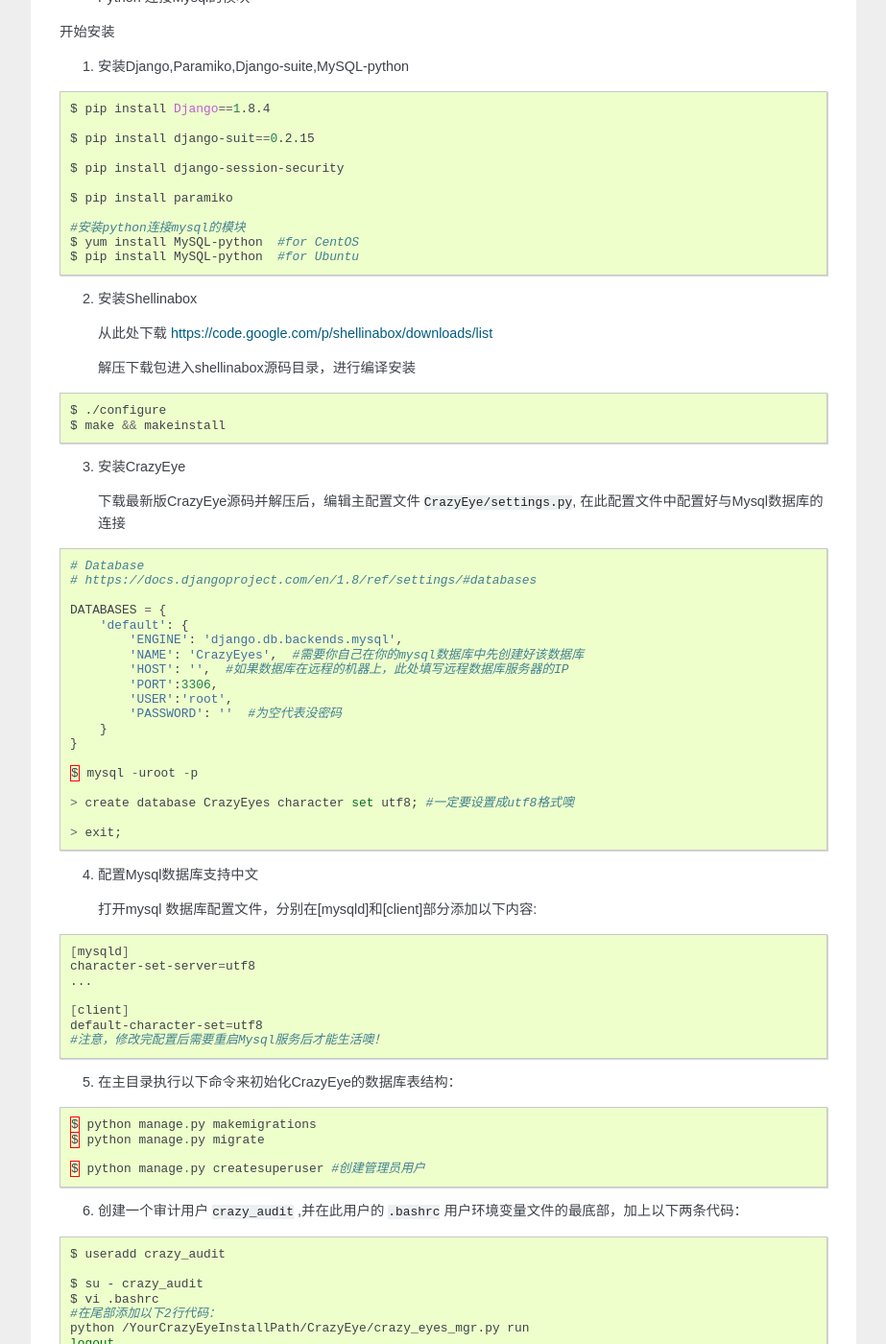
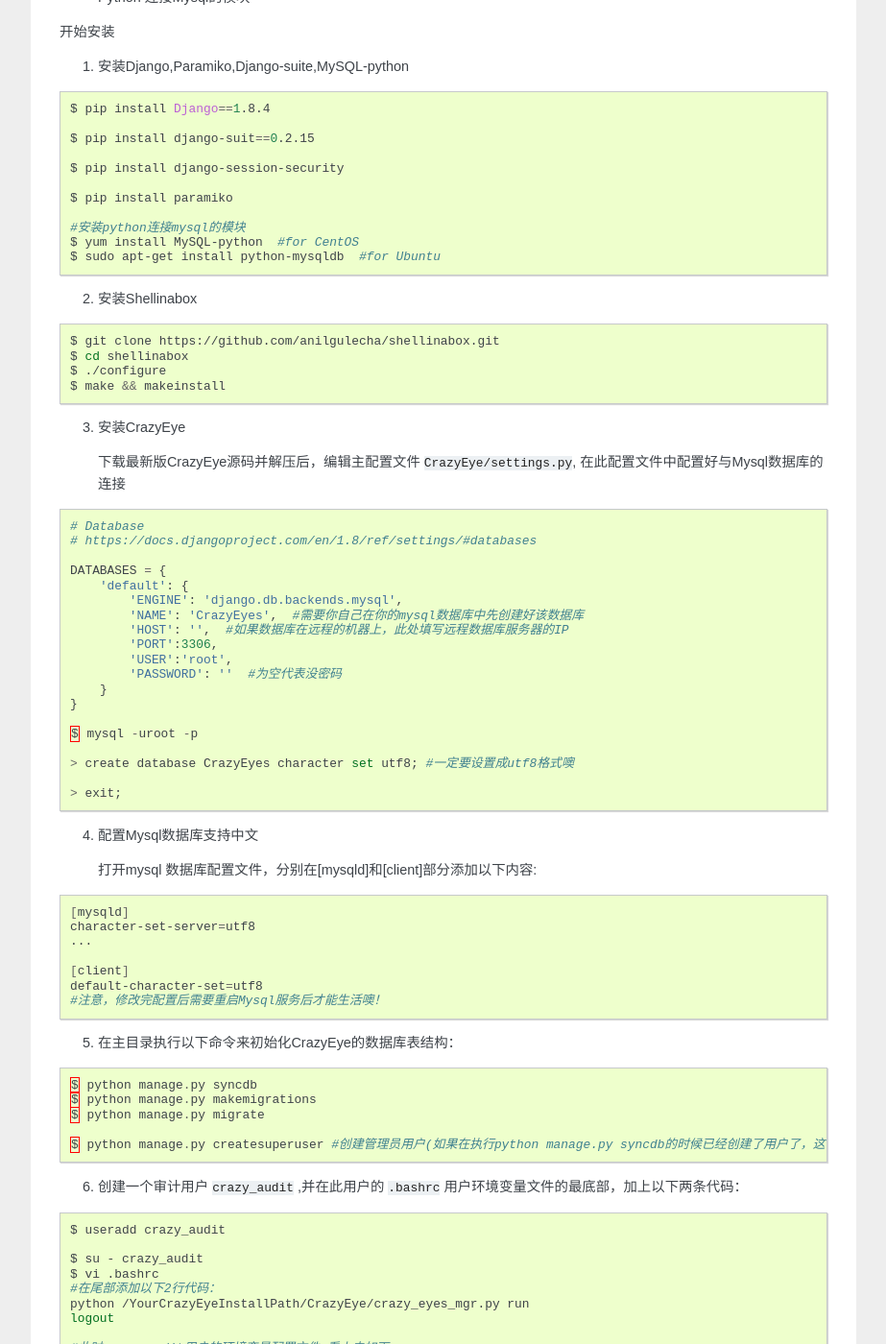
Before and after one commit to triaquae/CrazyEyeDoc, a Sphinx documentation site: the page built from docs/index.rst, in a window 1280 px wide and 1400 px high, scrolled down 803 px. Shown: the whole window at 96% size, without its empty margins (198-1121 px from the left). Built offline with Sphinx 7.4.7, drawn with Linux system fonts in a browser that asks for light colours.

Commit message:
update shellinabox config

```diff
--- a/docs/index.rst
+++ b/docs/index.rst
@@ -63,19 +63,18 @@ CrazyEye安装所需要的组件：
 
    #安装python连接mysql的模块
    $ yum install MySQL-python  #for CentOS
-   $ pip install MySQL-python  #for Ubuntu
+   $ sudo apt-get install python-mysqldb  #for Ubuntu
 
 2. 安装Shellinabox
 
-   从此处下载 https://code.google.com/p/shellinabox/downloads/list
-
-   解压下载包进入shellinabox源码目录，进行编译安装
 
 .. code-block:: shell
 
-
+    $ git clone https://github.com/anilgulecha/shellinabox.git
+    $ cd shellinabox
     $ ./configure
     $ make && makeinstall
+
 
 
 3. 安装CrazyEye
@@ -126,10 +125,11 @@ CrazyEye安装所需要的组件：
 
 .. code-block:: python
 
+   $ python manage.py syncdb
    $ python manage.py makemigrations
    $ python manage.py migrate
 
-   $ python manage.py createsuperuser #创建管理员用户
+   $ python manage.py createsuperuser #创建管理员用户(如果在执行python manage.py syncdb的时候已经创建了用户了，这一步可以不执行)
 
 
 6. 创建一个审计用户 :code:`crazy_audit` ,并在此用户的 :code:`.bashrc` 用户环境变量文件的最底部，加上以下两条代码：
```
Also changed, not shown: docs/host_config.rst (+10 -3 lines), 8 other files.
